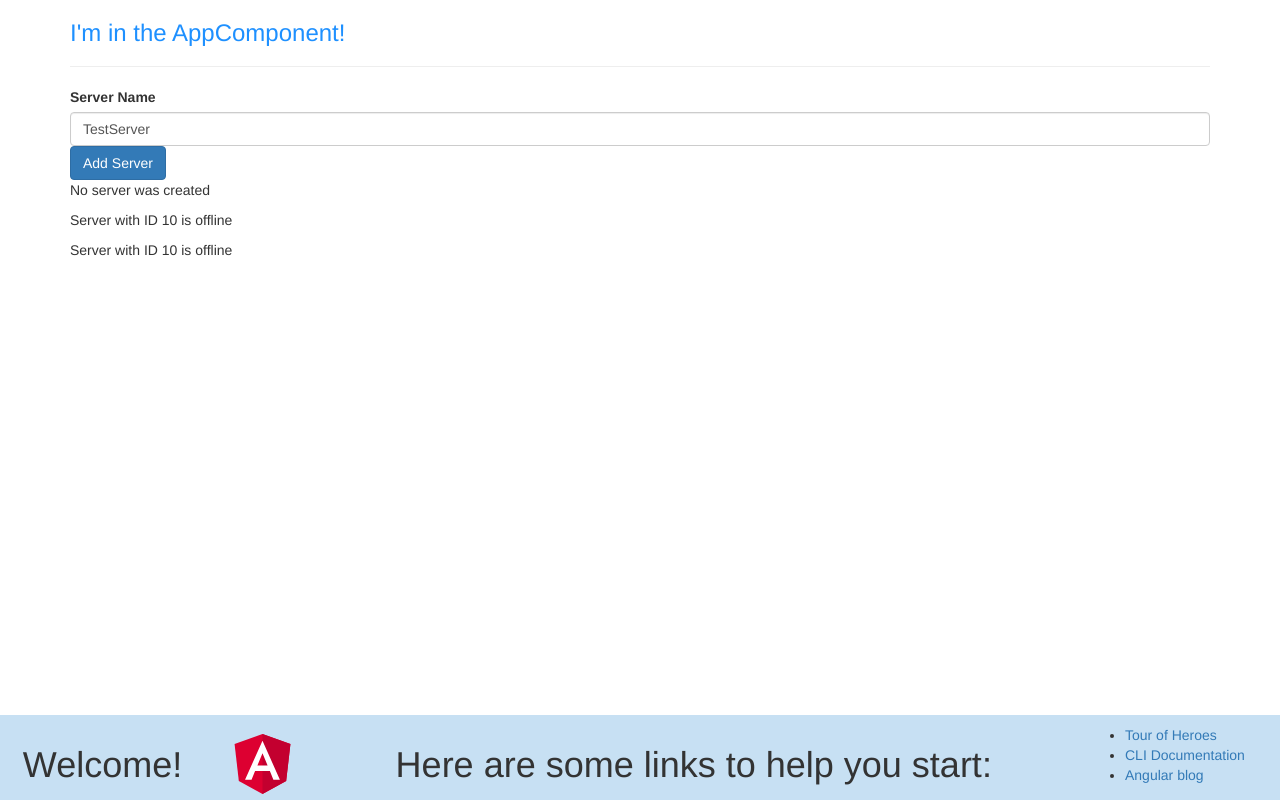
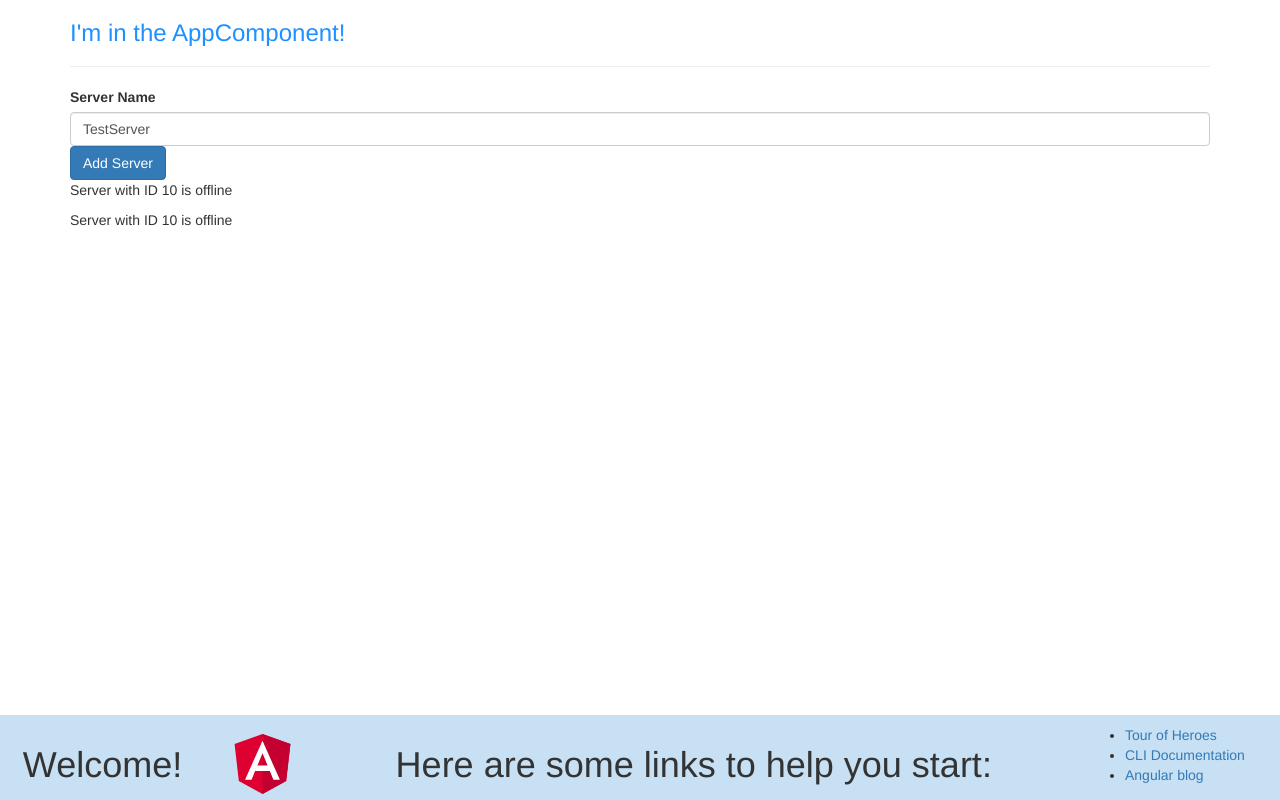
Before and after one commit to marcetorterolo/curso-angular9, an Angular app: page / in a window 1280 px wide. Built offline with nearby package versions, Linux system fonts and the light colour scheme.

Commit message:
Add use of ngIf

```diff
--- a/src/app/servers/servers.component.html
+++ b/src/app/servers/servers.component.html
@@ -12,6 +12,7 @@
    class="btn btn-primary"
    [disabled]="!allowNewServer"
    (click)="onCreateServer()">Add Server</button>
-<p>{{serverCreationStatus}}</p>
+<!-- <p>{{serverCreationStatus}}</p> -->
+<p *ngIf="serverCreated">Server was created! Name is {{ serverName }}</p>
 <app-server></app-server>
 <app-server></app-server>
--- a/src/app/servers/servers.component.ts
+++ b/src/app/servers/servers.component.ts
@@ -14,6 +14,7 @@
   allowNewServer = false;
   serverCreationStatus = 'No server was created';
   serverName = 'TestServer';
+  serverCreated = false;
 
   constructor() {
     setTimeout(() => {
@@ -25,6 +26,7 @@
   }
 
   onCreateServer() {
+    this.serverCreated = true;
     this.serverCreationStatus = 'Server was created! Name is ' + this.serverName;
   }
 
```
